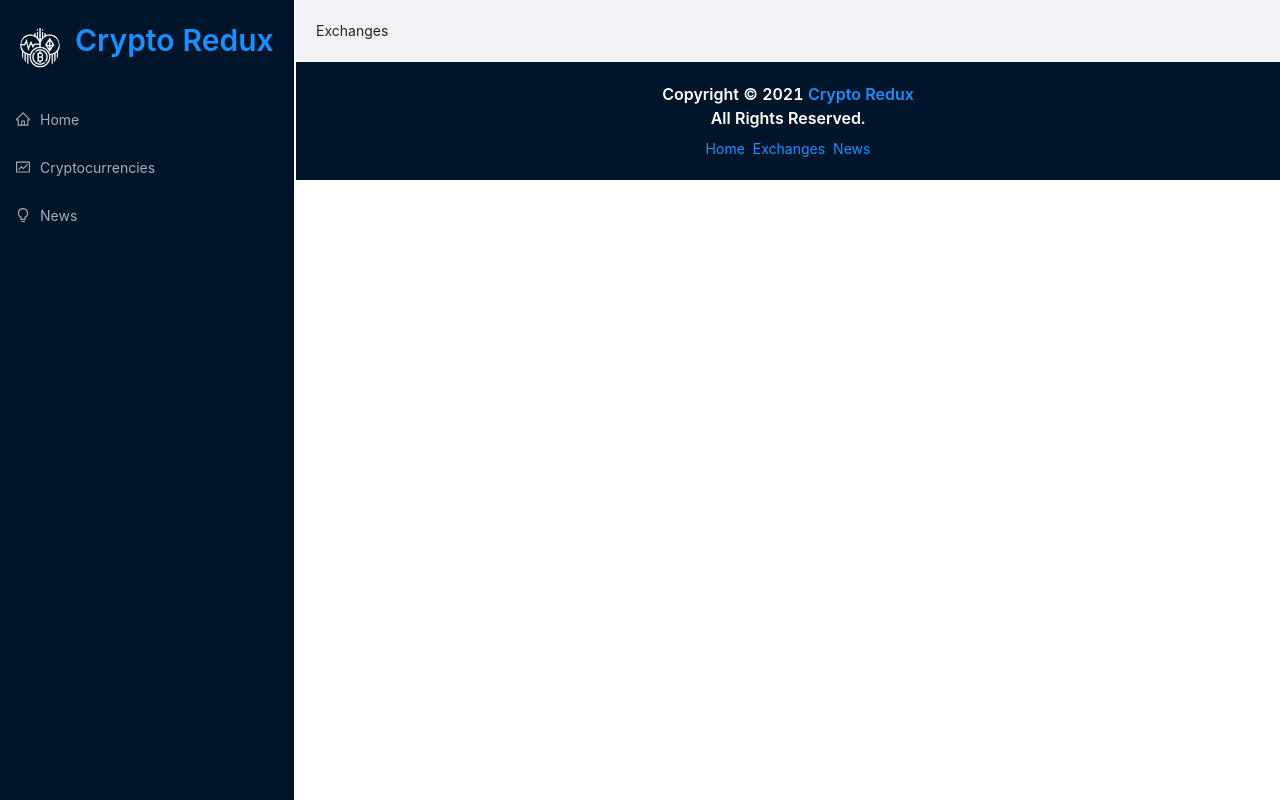
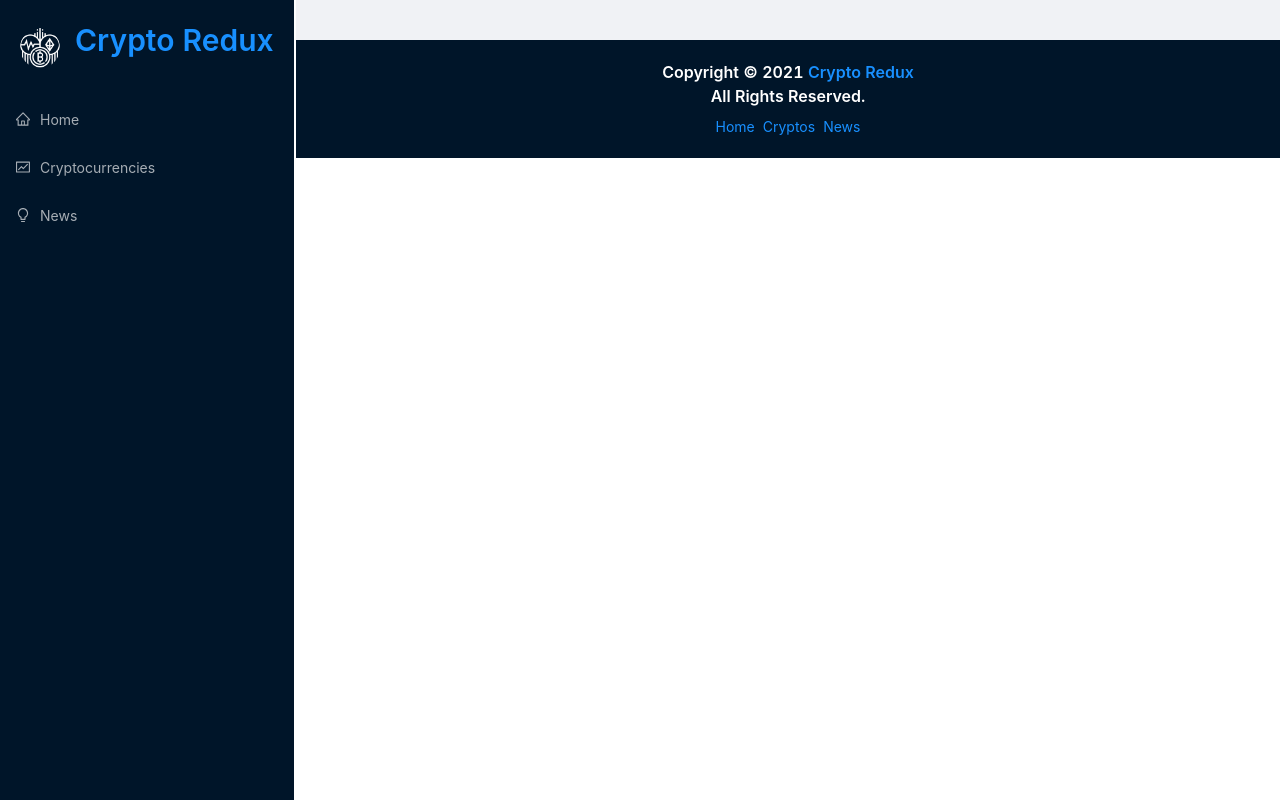
Before and after one commit to MadMax8930/crypto-redux, a React (Create React App) app: page /exchanges in a window 1280 px wide. Built offline with nearby package versions, Linux system fonts and the light colour scheme; no server answers.

Commit message:
final update

```diff
--- a/src/App.css
+++ b/src/App.css
@@ -274,9 +274,6 @@ a:hover{
 .show-more{
    margin-top: 0px !important;
 }
-.exchange-image{
-   margin: 0px 10px !important;
-}
 .search-crypto{
    margin: 20px auto 30px auto;
    width: 250px;
--- a/src/App.js
+++ b/src/App.js
@@ -1,7 +1,7 @@
 import React from 'react';
 import { Routes, Route, Link } from 'react-router-dom';
 import { Layout, Typography, Space } from 'antd';
-import { Navbar, Exchanges, Homepage, Cryptocurrencies, CryptoDetails, News } from './components';
+import { Navbar, Homepage, Cryptocurrencies, CryptoDetails, News } from './components';
 import './App.css';
 
 const App = () => {
@@ -17,7 +17,6 @@ const App = () => {
                <div className='routes'>
                   <Routes>
                      <Route exact path='/' element={<Homepage />} />
-                     <Route exact path='/exchanges' element={<Exchanges />} />
                      <Route exact path='/cryptocurrencies' element={<Cryptocurrencies />} />
                      <Route exact path='/crypto/:coinId' element={<CryptoDetails />} />
                      <Route exact path='/news' element={<News />} />
@@ -32,7 +31,7 @@ const App = () => {
                </Typography.Title>
                <Space>
                   <Link to='/'>Home</Link>
-                  <Link to='/exchanges'>Exchanges</Link>
+                  <Link to='/cryptocurrencies'>Cryptos</Link>
                   <Link to='/news'>News</Link>
                </Space>
             </div>
--- a/src/components/Exchanges.jsx
+++ /dev/null
@@ -1,9 +0,0 @@
-import React from 'react'
-
-const Exchanges = () => {
-  return (
-    <div>Exchanges</div>
-  )
-};
-
-export default Exchanges;
--- a/src/components/index.js
+++ b/src/components/index.js
@@ -1,6 +1,5 @@
 export { default as Navbar } from './Navbar';
 export { default as Homepage } from './Homepage';
-export { default as Exchanges } from './Exchanges';
 export { default as Cryptocurrencies } from './Cryptocurrencies';
 export { default as CryptoDetails } from './CryptoDetails';
 export { default as News } from './News';
```
